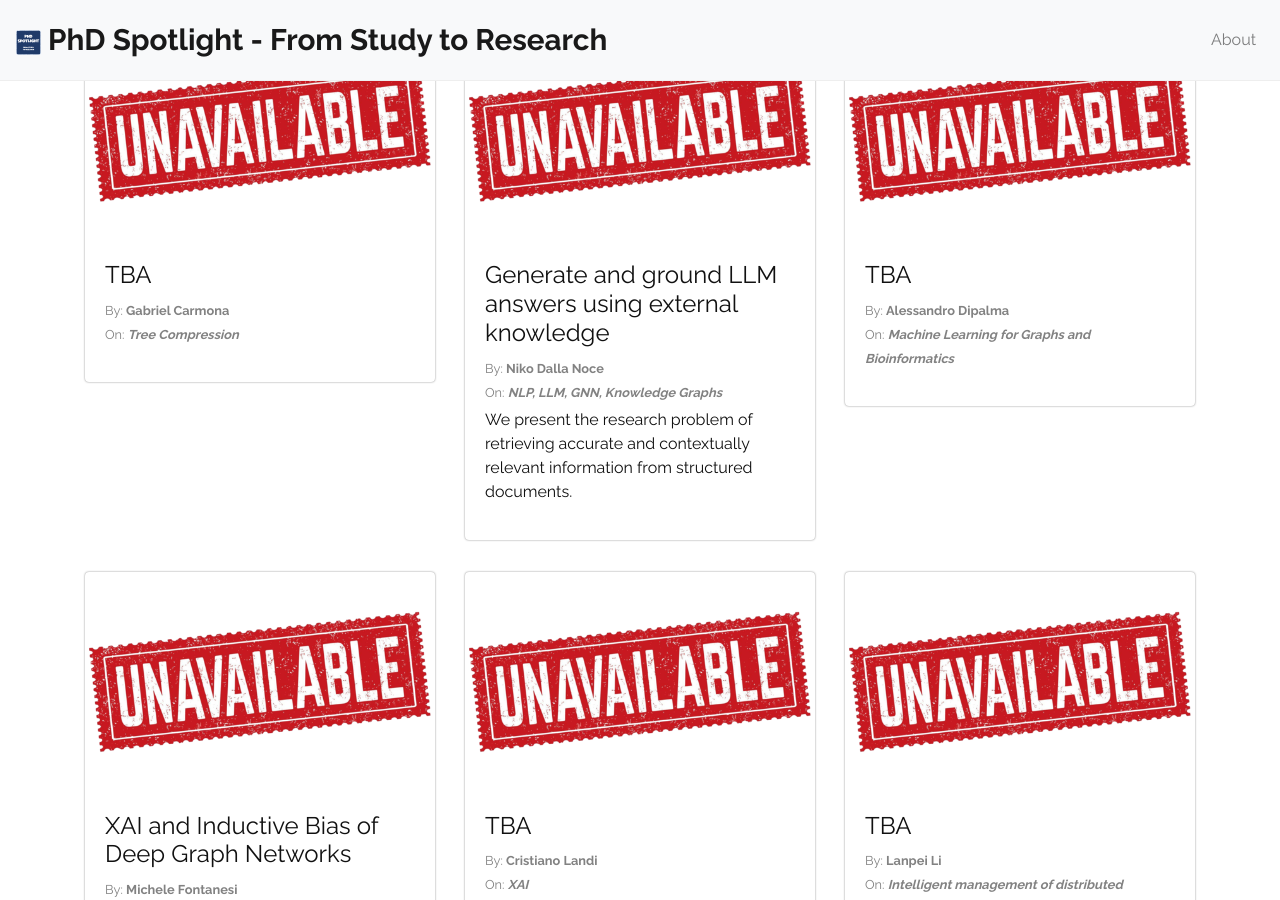
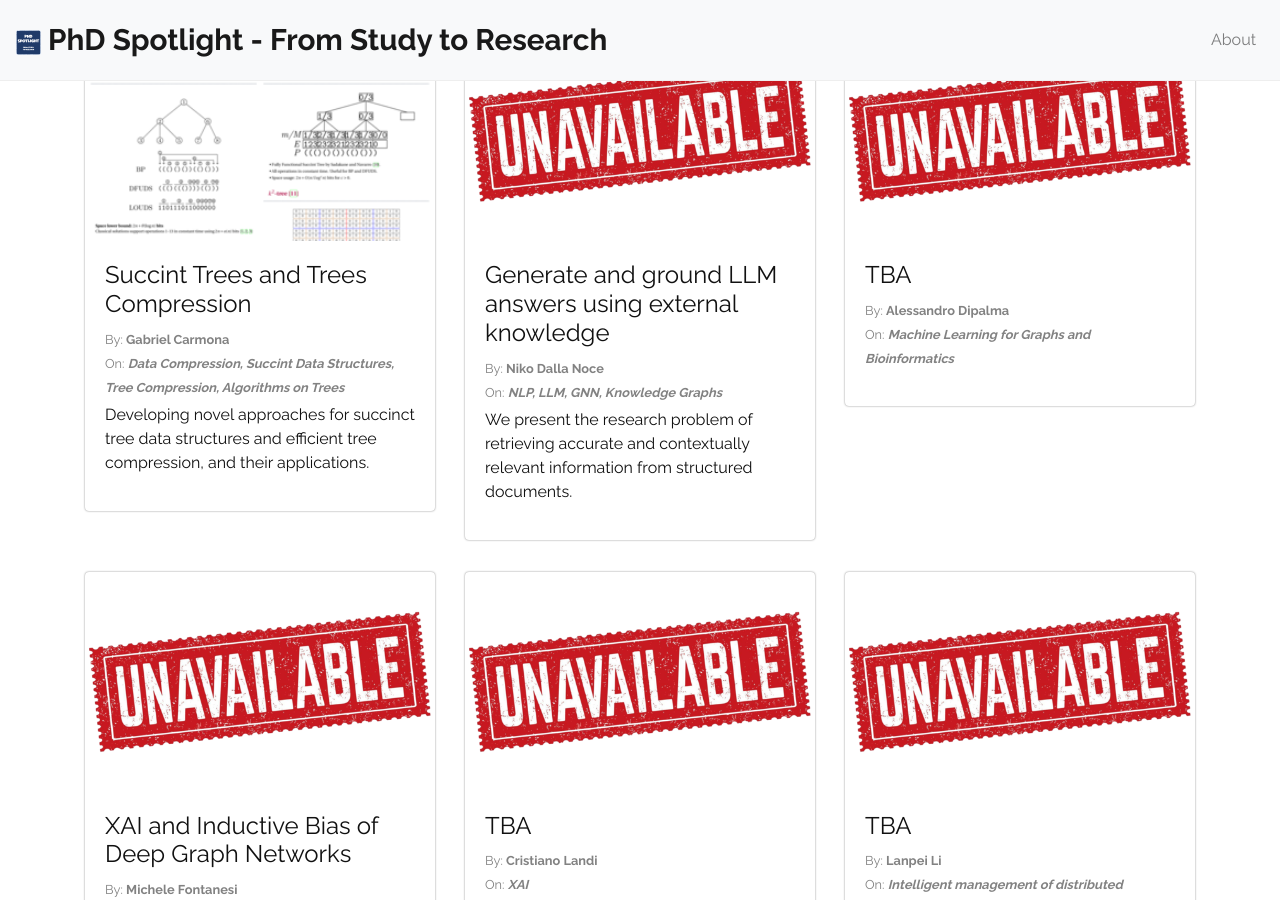
Before and after one commit to di-unipi-phd-events/phd-spotlight, a Jekyll site: the page built from index.html, in a window 1280 px wide and 900 px high, scrolled down 1185 px. Built offline with Jekyll 4.4.1, drawn with Linux system fonts in a browser that asks for light colours; the list of posts is cut into pages by our own code; some of the changed text lies outside the part shown.

Commit message:
feat: Upload Rucci, Buzzega, Carmona posters

```diff
--- a/_posts/2023-11-11-carmona.md
+++ b/_posts/2023-11-11-carmona.md
@@ -1,9 +1,11 @@
 ---
 layout: post
 id: carmona
-show: false
-title: TBA
-category: Tree Compression
+show: true
+title: Succint Trees and Trees Compression
+category: Data Compression, Succint Data Structures, Tree Compression, Algorithms on Trees
 authors:
     - Gabriel Carmona
 ---
+
+Developing novel approaches for succinct tree data structures and efficient tree compression, and their applications.
--- a/_posts/2023-11-11-rucci.md
+++ b/_posts/2023-11-11-rucci.md
@@ -1,9 +1,13 @@
 ---
 layout: post
 id: rucci
-show: false
-title: TBA
-category: Combinatorial Graph Algorithms
+show: true
+title: Think Like a Vertex!
+category: Graph Algorithms, Distributed Computing, Combinatorics
 authors:
     - Davide Rucci
 ---
+
+We explore key challenges in graph problems, focusing on solutions using decentralized algorithms. We present the methodology to be used for developing such algorithms, allowing scalable, efficient processing even in large and dynamic graphs.
+Examples include routing optimization in telecommunications, sensor network coordination, and social network analysis, where decentralized approaches can improve performance and resilience.
+Think like a vertex!
```
Also changed, not shown: images/png/buzzega.png (added), images/png/carmona.png (added), images/png/rucci.png (added), 3 other files.
